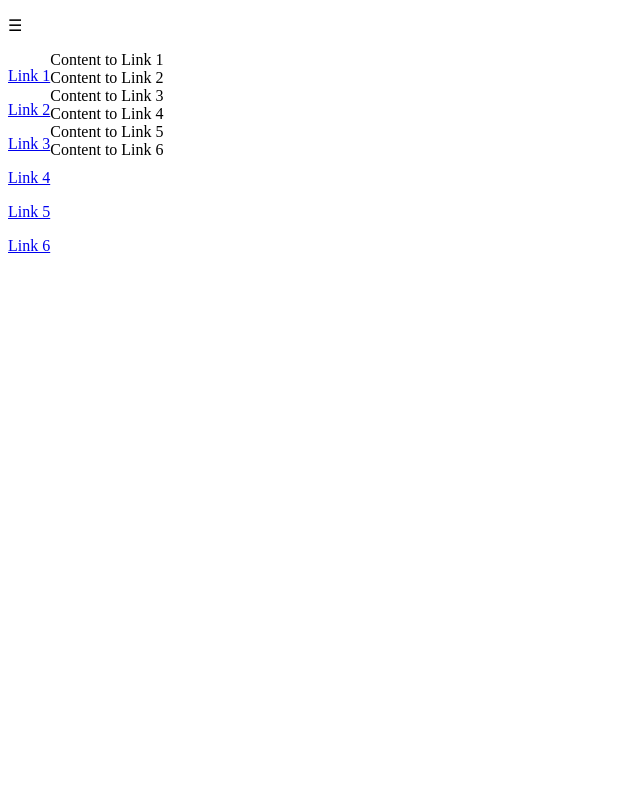
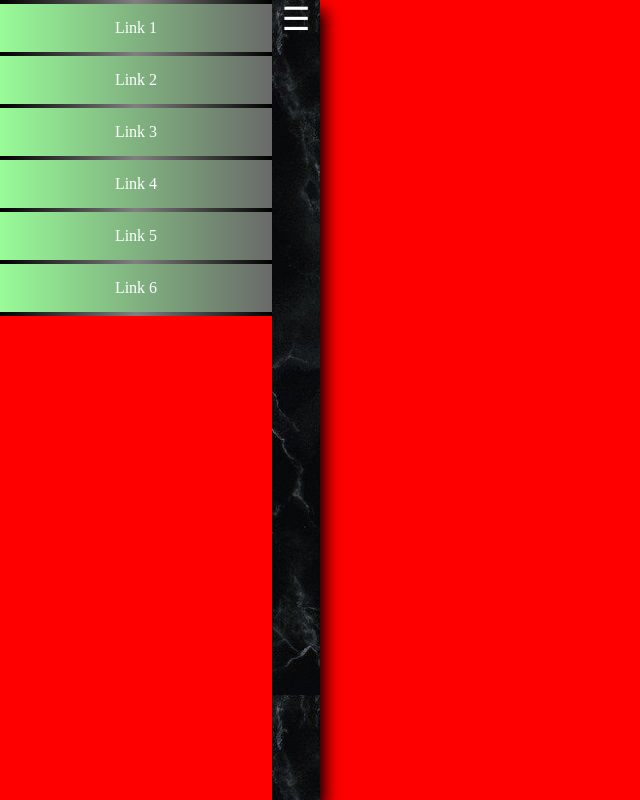
Before and after one commit to blindfury007/Portfolio, a plain HTML site: page index.html in a window 1280 px wide. Shown: the whole page, without its empty margins (0-640 px from the left). Drawn offline with Linux system fonts and the light colour scheme.

Commit message:
Update index.html

```diff
--- a/index.html
+++ b/index.html
@@ -3,7 +3,7 @@
 <HTML>
 
 <HEAD>
-	<LINK REL="StyleSheet" HREF="PortfolioStyle.css" />
+	<LINK REL="StyleSheet" HREF="index.css" />
 </HEAD>
 
 <BODY>
```
